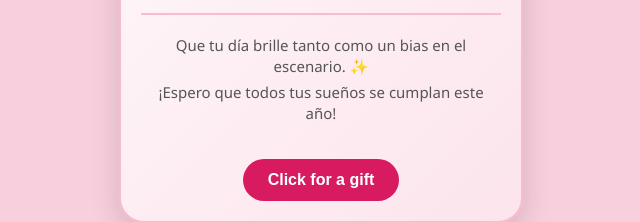
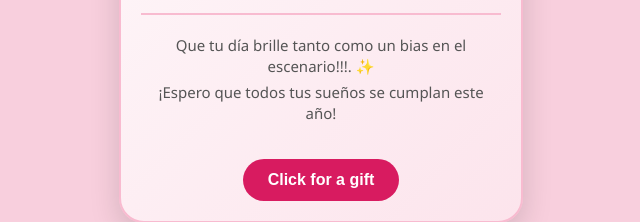
Before and after one commit to MiguelWanderer/Sister, a plain HTML site: page Index.html in a window 1280 px wide. Shown: the part 529-751 px from the top of the page, 319-959 px from the left. Drawn offline with Linux system fonts and the light colour scheme.

Commit message:
Reintento de despliegue

```diff
--- a/Index.html
+++ b/Index.html
@@ -17,7 +17,7 @@
             <h1>HAPPY BIRTHDAY</h1>
             <p class="name">To the best sister!</p>
             <div class="message">
-                <p>Que tu día brille tanto como un bias en el escenario. ✨</p>
+                <p>Que tu día brille tanto como un bias en el escenario!!!. ✨</p>
                 <p>¡Espero que todos tus sueños se cumplan este año!</p>
             </div>
             <button onclick="alert('¡Saranghae! 💖 Disfruta tu día, unnie!')">Click for a gift</button>
```
